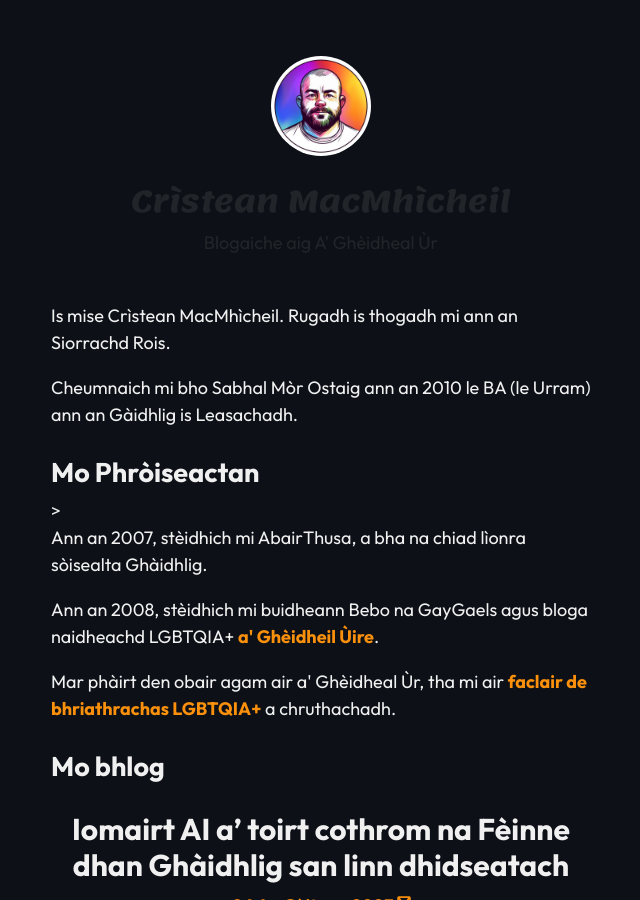
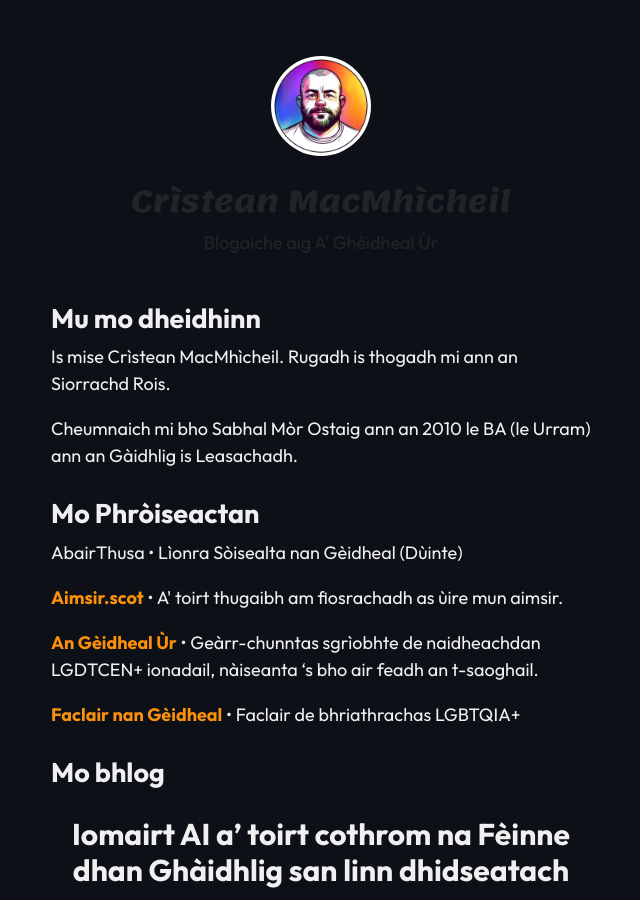
Before and after one commit to angeidheal/angeidheal.github.io, a Jekyll site: the page built from index.html, in a window 1280 px wide and 900 px high. Shown: the whole window, without its empty margins (319-959 px from the left). Built offline with Jekyll 4.4.1, drawn with Linux system fonts in a browser that asks for light colours; nearby versions of some CDN libraries; the list of posts is cut into pages by our own code.

Commit message:
Update index.html

```diff
--- a/index.html
+++ b/index.html
@@ -4,12 +4,21 @@ layout: page
 
   <!--<img src="{{ site.url }}/images/angeidheal.jpg" style="display: block; margin-left: auto; margin-right: auto; border-radius: 50%" width="100" height="100">-->
 
+  <h2>Mu mo dheidhinn</h2>
+
   <p>Is mise Crìstean MacMhìcheil. Rugadh is thogadh mi ann an Siorrachd Rois.</p>
+
   <p>Cheumnaich mi bho Sabhal Mòr Ostaig ann an 2010 le BA (le Urram) ann an Gàidhlig is Leasachadh.</p>
-  <h2>Mo Phròiseactan</h2>>
-  <p>Ann an 2007, stèidhich mi AbairThusa, a bha na chiad lìonra sòisealta Ghàidhlig.</p>
-  <p>Ann an 2008, stèidhich mi buidheann Bebo na GayGaels agus bloga naidheachd LGBTQIA+ <a href="https://angeidhealur.scot/">a' Ghèidheil Ùire</a>.</p>
-  <p>Mar phàirt den obair agam air a' Ghèidheal Ùr, tha mi air <a href="https://faclair.lgbt/">faclair de bhriathrachas LGBTQIA+</a> a chruthachadh.</p>
+
+  <h2>Mo Phròiseactan</h2>
+
+  <p>AbairThusa • Lìonra Sòisealta nan Gèidheal (Dùinte)</p>
+
+  <p><a href="https://aimsir.scot/">Aimsir.scot</a> • A' toirt thugaibh am fiosrachadh as ùire mun aimsir.</p>
+
+  <p><a href="https://angeidhealur.scot/">An Gèidheal Ùr</a> • Geàrr-chunntas sgrìobhte de naidheachdan LGDTCEN+ ionadail, nàiseanta ‘s bho air feadh an t-saoghail.</p>
+
+  <p><a href="https://faclair.lgbt/">Faclair nan Gèidheal</a> • Faclair de bhriathrachas LGBTQIA+</p>
 
   <h2>Mo bhlog</h2>
 
```
